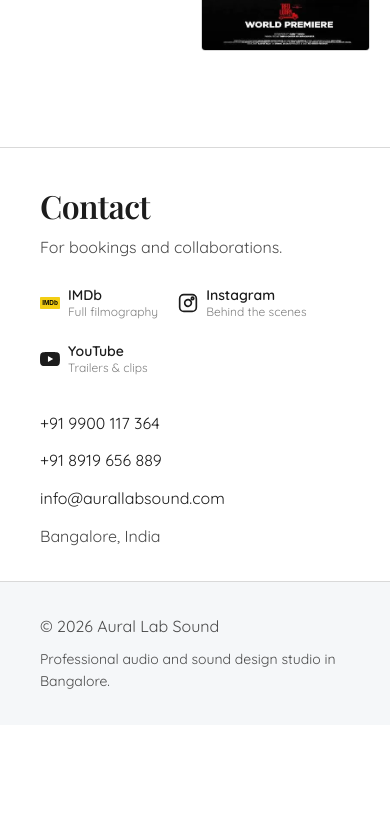
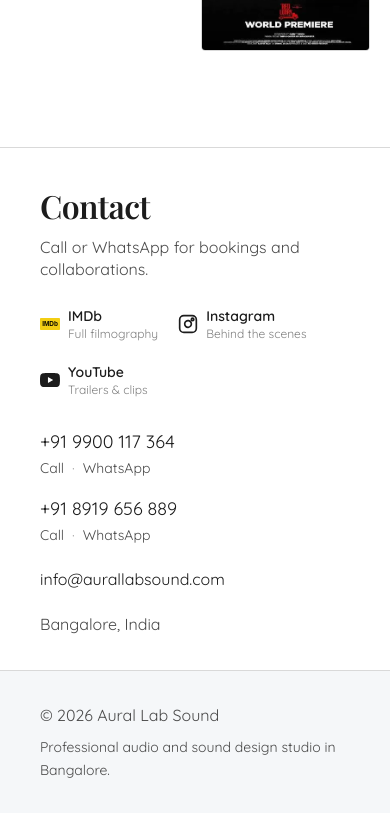
Before and after one commit to propagetech/aurallabsound.com, a plain HTML site: page index.html in a window 390 px wide. Shown: the part 6381-7194 px from the top of the page. Before the commit the page ends 7106 px from the top, so only its background shows below. Drawn offline with nearby package versions, Linux system fonts and the light colour scheme; a web font is replaced by a local one.

Commit message:
Update Contact section for improved communication options and layout
- Revised the introductory text to specify contact methods (Call or WhatsApp).
- Enhanced the contact details layout by adding action links for calling and WhatsApp messaging.
- Adjusted CSS styles for better alignment and spacing in the Contact section.
- Introduced new classes for improved styling and responsiveness of contact information.

These changes aim to create a more user-friendly experience in the Contact section, facilitating easier communication.

```diff
--- a/assets/css/components.css
+++ b/assets/css/components.css
@@ -648,7 +648,13 @@
 .contact-close {
   display: grid;
   gap: var(--space-8);
-  align-items: end;
+  align-items: start;
+}
+
+.contact-close__intro {
+  display: flex;
+  flex-direction: column;
+  min-height: 100%;
 }
 
 .contact-close__intro h2 {
@@ -676,10 +682,33 @@
   display: flex;
   flex-direction: column;
   align-items: flex-start;
-  gap: var(--space-3);
+  gap: var(--space-5);
   list-style: none;
   margin: 0;
   padding: 0;
+}
+
+.contact-line {
+  display: grid;
+  gap: var(--space-1);
+}
+
+.contact-line__number {
+  color: var(--color-text-primary);
+  font-size: var(--text-lg);
+  line-height: var(--leading-tight);
+}
+
+.contact-line__actions {
+  display: inline-flex;
+  align-items: center;
+  gap: var(--space-2);
+  font-size: var(--text-sm);
+  color: var(--color-text-secondary);
+}
+
+.contact-line__sep {
+  opacity: 0.55;
 }
 
 .contact-details a {
@@ -694,6 +723,10 @@
     opacity var(--duration-base) var(--ease-out);
 }
 
+.contact-line__actions a {
+  color: var(--color-text-secondary);
+}
+
 .contact-details a:hover {
   background-size: 100% 1px;
   opacity: 0.72;
@@ -704,7 +737,7 @@
   outline-offset: 4px;
 }
 
-.contact-details li span {
+.contact-details > ul > li > span:not([class]) {
   color: var(--color-text-secondary);
 }
 
@@ -712,7 +745,12 @@
   .contact-close {
     grid-template-columns: minmax(0, 1.15fr) minmax(0, 0.85fr);
     gap: var(--space-10) var(--space-16);
-    align-items: end;
+    align-items: stretch;
+  }
+
+  .contact-close__intro .social-links {
+    margin-top: auto;
+    padding-top: var(--space-8);
   }
 
   .contact-details {
@@ -723,8 +761,13 @@
     align-items: flex-end;
   }
 
-  .contact-details li {
+  .contact-details li,
+  .contact-line {
     text-align: right;
+  }
+
+  .contact-line__actions {
+    justify-content: flex-end;
   }
 }
 
--- a/index.html
+++ b/index.html
@@ -192,7 +192,7 @@
       <div class="container contact-close">
         <div class="contact-close__intro">
           <h2 id="contact-heading">Contact</h2>
-          <p class="lead">For bookings and collaborations.</p>
+          <p class="lead">Call or WhatsApp for bookings and collaborations.</p>
           <nav class="social-links" aria-label="Social profiles">
             <a href="https://www.imdb.com/name/nm9036699/" class="social-link imdb-link" rel="noopener noreferrer">
               <img src="assets/icons/imdb-light.svg" alt="" class="imdb-icon">
@@ -226,8 +226,22 @@
         </div>
         <div class="contact-details">
           <ul>
-            <li><a href="tel:+919900117364">+91 9900 117 364</a></li>
-            <li><a href="tel:+918919656889">+91 8919 656 889</a></li>
+            <li class="contact-line">
+              <span class="contact-line__number">+91 9900 117 364</span>
+              <span class="contact-line__actions">
+                <a href="tel:+919900117364">Call</a>
+                <span class="contact-line__sep" aria-hidden="true">·</span>
+                <a href="https://wa.me/919900117364" rel="noopener noreferrer">WhatsApp</a>
+              </span>
+            </li>
+            <li class="contact-line">
+              <span class="contact-line__number">+91 8919 656 889</span>
+              <span class="contact-line__actions">
+                <a href="tel:+918919656889">Call</a>
+                <span class="contact-line__sep" aria-hidden="true">·</span>
+                <a href="https://wa.me/918919656889" rel="noopener noreferrer">WhatsApp</a>
+              </span>
+            </li>
             <li><a href="mailto:info@aurallabsound.com">info@aurallabsound.com</a></li>
             <li><span>Bangalore, India</span></li>
           </ul>
```
